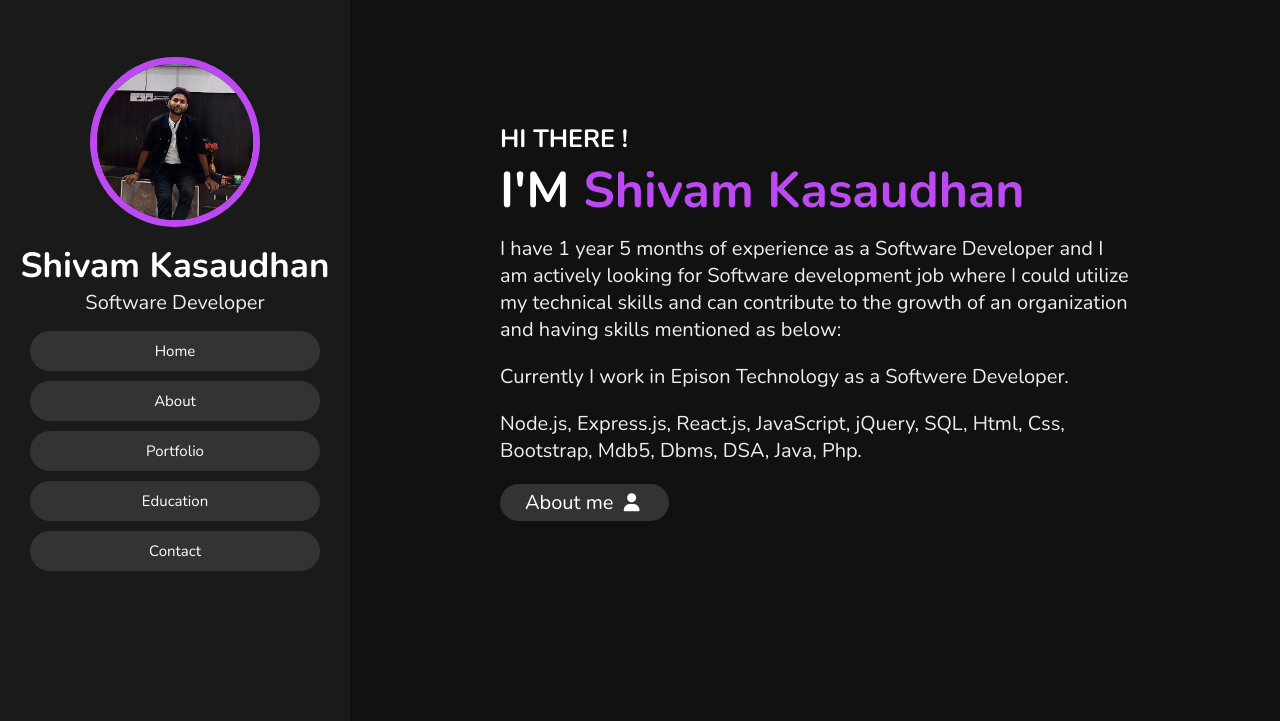
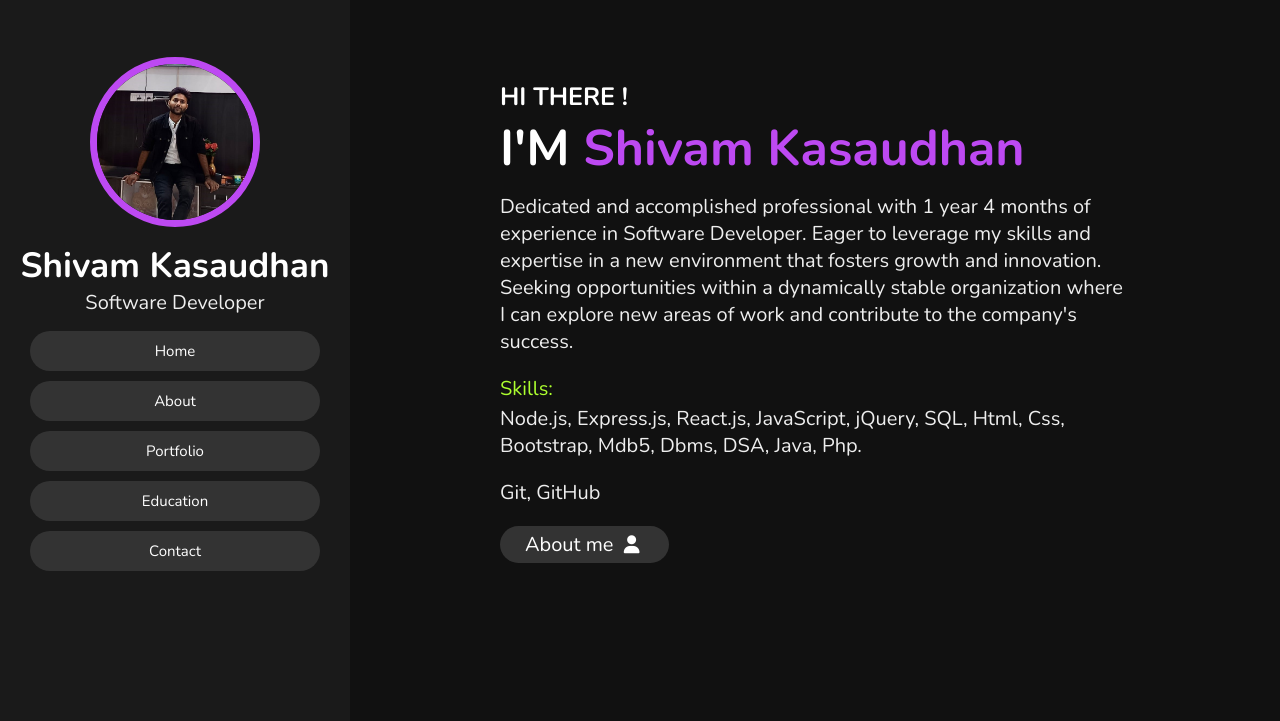
Before and after one commit to shivam72k/Shivam_Portfolio2, a plain HTML site: page index.html in a window 1280 px wide. Shown: the part 79-800 px from the top of the page. Drawn offline with nearby package versions, Linux system fonts and the light colour scheme.

Commit message:
add skills

```diff
--- a/index.html
+++ b/index.html
@@ -42,13 +42,17 @@
                     alt></a>
         <h3 class="th">HI THERE !</h3>
         <h1 class="th">I'M <span>Shivam Kasaudhan</span></h1>
-        <p class="th">I have 1 year 5 months of experience as a Software Developer and I am actively looking for Software
-            development job
-            where I could utilize my technical skills and can contribute to the growth of an organization and having
-            skills mentioned as below:</p>
-        <p class="th">Currently I work in Epison Technology as a Softwere Developer.</p>
+        <p class="th">Dedicated and accomplished professional with 1 year 4 months of
+            experience in Software Developer. Eager to leverage my skills and
+            expertise in a new environment that fosters growth and innovation.
+            Seeking opportunities within a dynamically stable organization where
+            I can explore new areas of work and contribute to the company's
+            success.</p>
+        <!-- <p class="th">Currently I work in Epison Technology as a Softwere Developer.</p> -->
+         <p class="th" style="margin-bottom: -17px; color: greenyellow;">Skills:</p>
         <p class="th">Node.js, Express.js, React.js, JavaScript, jQuery, SQL, Html, Css, Bootstrap, Mdb5, Dbms,
             DSA, Java, Php.</p>
+        <p class="th">Git, GitHub</p>
 
         <a href="#about"><button class="btn">About me <i class="fas fa-user"></i></button></a>
 
```
